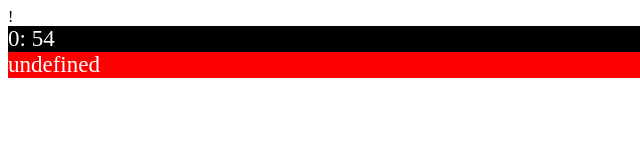
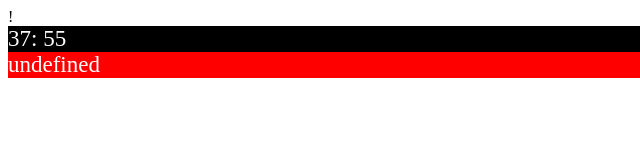
Before and after one commit to vadimdk/cursor-oop-timer, a plain HTML site: page index.html in a window 1280 px wide. Shown: the full height of the page, 0-640 px from the left. Drawn offline with Linux system fonts and the light colour scheme.

Commit message:
second commit

```diff
--- a/timers.js
+++ b/timers.js
@@ -11,29 +11,30 @@
 
 const container = document.querySelector("#timers-container");
 
-const TYPES = {
-     timerfirst: 10000,
-    timersecond: 99.3 *60000
+const INTERVALS = {
+     timerfirst: 59000,
+     timersecond: 98*60*1000,
+     timertest: 20000
 }
 
 class Timer {
     constructor(){
-        this.distance = 59000;
-//        this.type = type in TYPES ? type : "foo";
+//        this.distance = 59000;
+        this.type = INTERVALS.timersecond;
         this.render();
     }
 
     createTimer(){
         let xTime = new Date("Jan 5, 2019 15:37:00").getTime();
-    let countDownDate = xTime + this.distance;
+        let countDownDate = xTime + this.type;
     this.interval = setInterval(() =>{
         xTime +=1000;
         let diff = countDownDate - xTime;
         let minutes = Math.floor((diff % (1000 * 60 * 60)) / (1000 * 60));
         let seconds = Math.floor((diff % (1000 * 60)) / 1000);
 
-  // Display the result in the element with id="demo"
-  document.getElementById("timers").innerHTML =  minutes + ": " + seconds;
+  // Display the result in the element with id=""
+      document.getElementById("timers").innerHTML = minutes + ": " + seconds;
 
   // If the count down is finished, write some text
    if (diff <= 0) {
@@ -64,4 +65,4 @@ class Timer {
     }
 }
 
- new Timer( );
+ new Timer();
```
Also changed, not shown: index.html (+17 -0 lines). Lines whose indentation alone changed are shown as unchanged.
